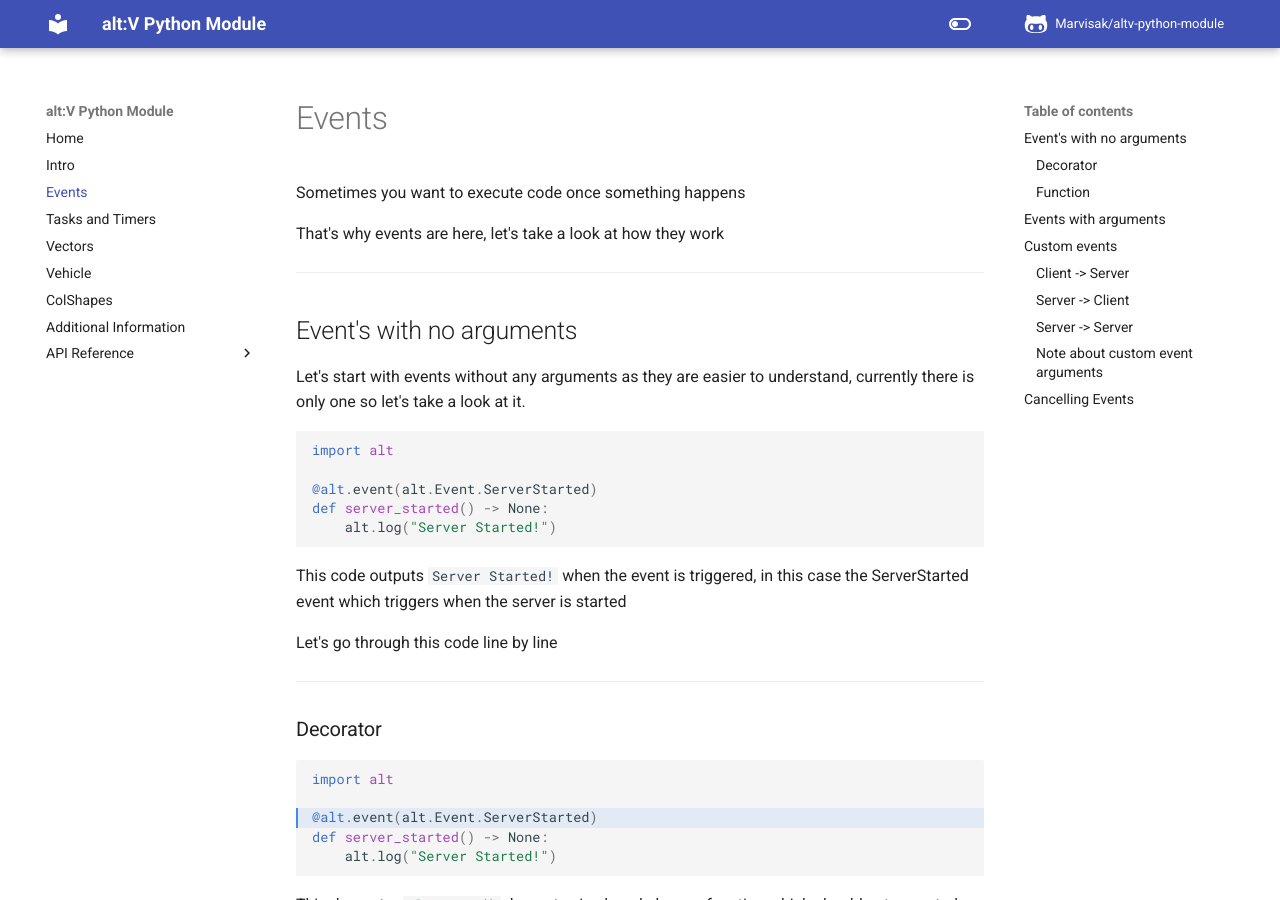
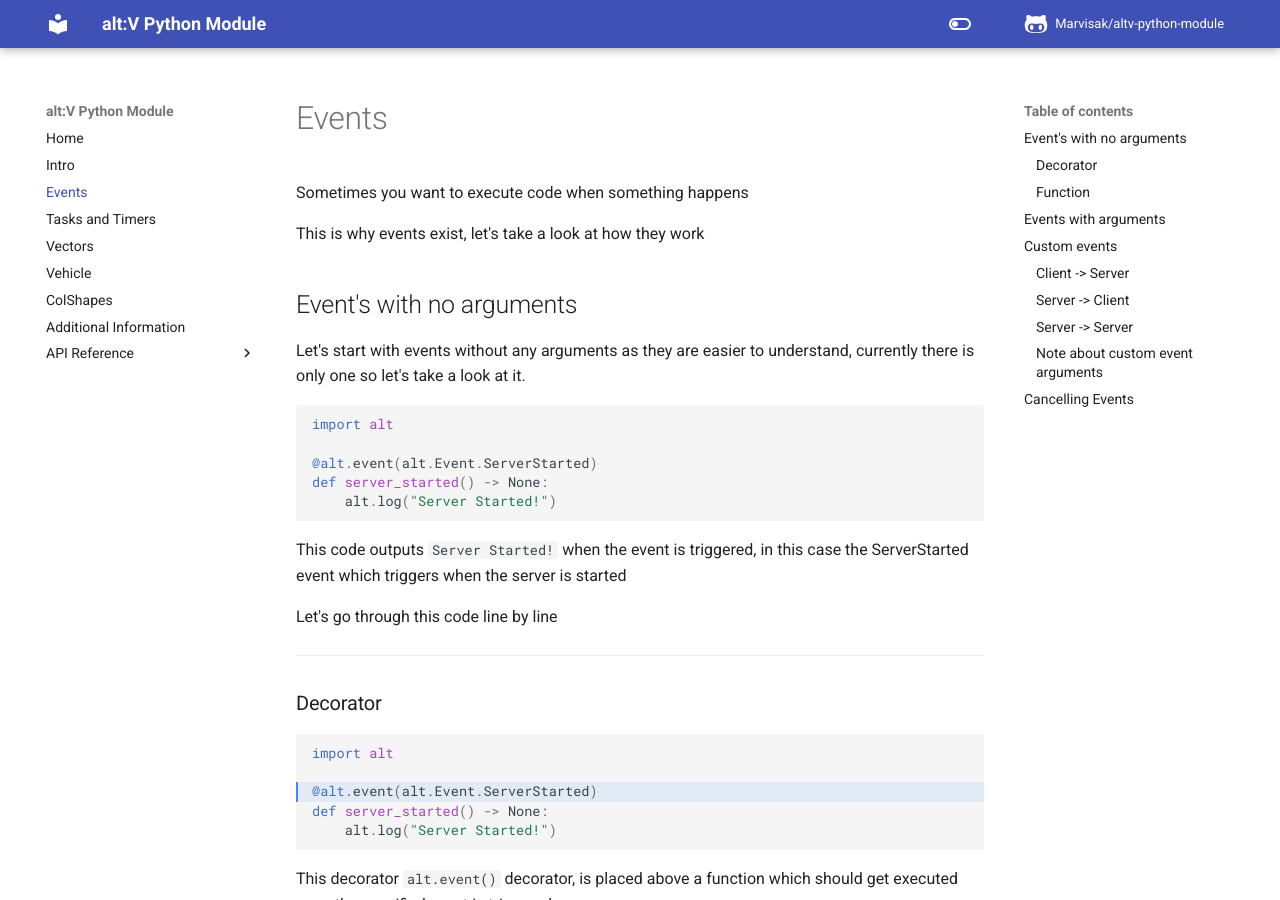
Before and after one commit to Marvisak/altv-python-module, an MkDocs documentation site: the page built from docs/articles/events.md, in a window 1280 px wide and 900 px high. Built offline with MkDocs 1.6.1 and Material for MkDocs 9.7.7, drawn with Linux system fonts in a browser that asks for light colours; comment, search, counter and statistics services are not loaded.

Commit message:
Fixed wording

```diff
--- a/docs/articles/events.md
+++ b/docs/articles/events.md
@@ -1,10 +1,8 @@
 # Events
 
-Sometimes you want to execute code once something happens
+Sometimes you want to execute code when something happens
 
-That's why events are here, let's take a look at how they work
-
----
+This is why events exist, let's take a look at how they work
 
 ## Event's with no arguments
 
```
